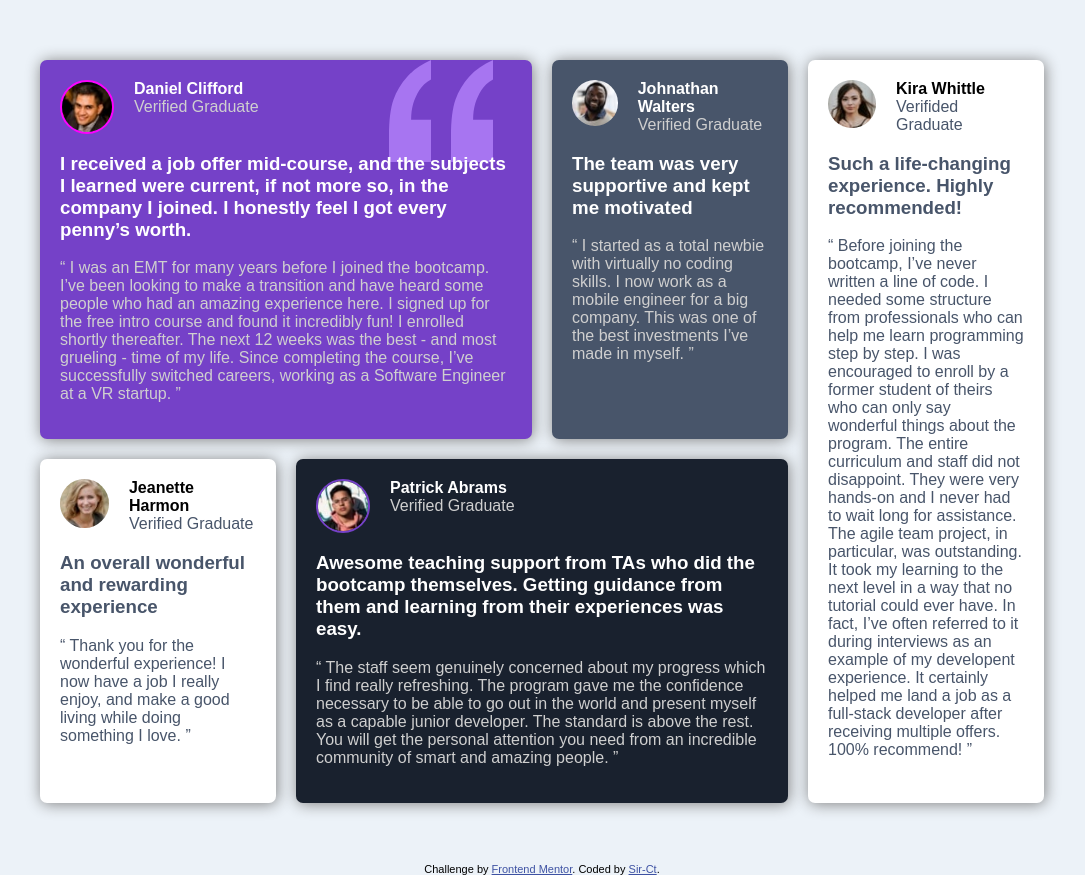
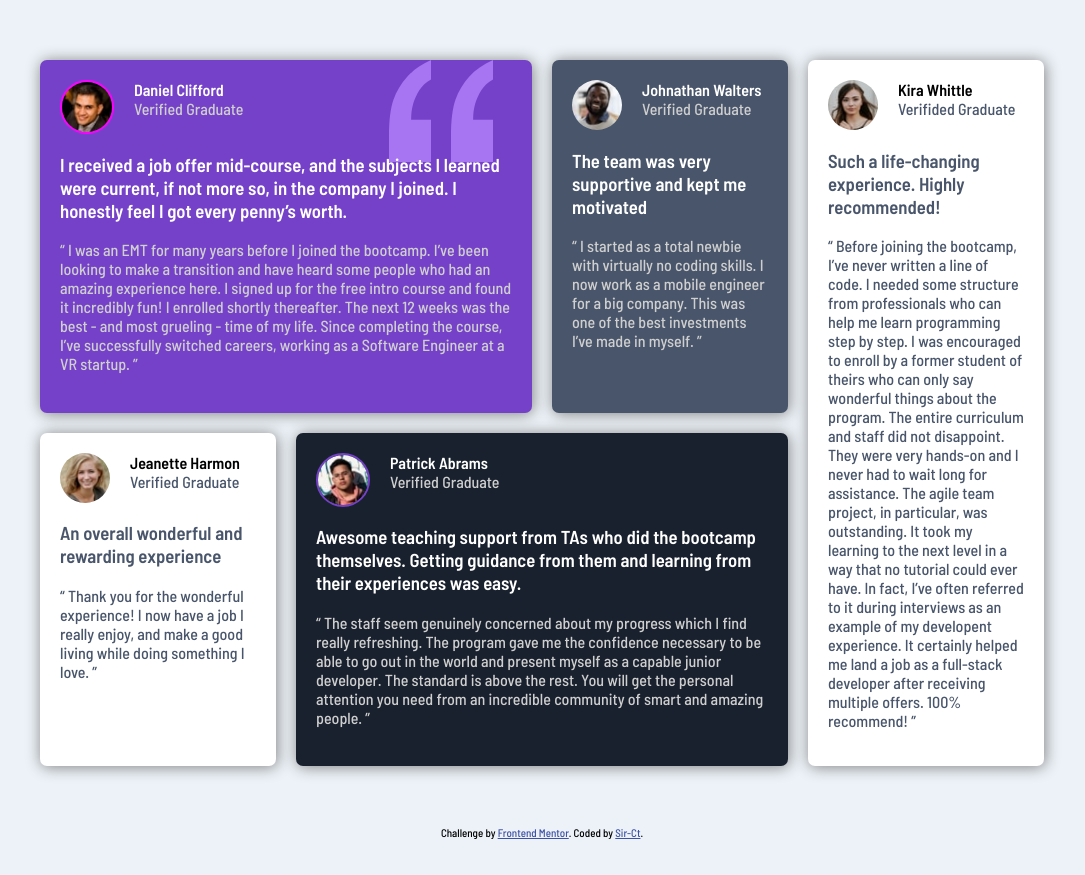
Before and after one commit to Sir-ct/testimonialgrid, a plain HTML site: page index.html in a window 1280 px wide. Shown: the whole page, without its empty margins (98-1183 px from the left). After the commit the page ends 839 px from the top, so only its background shows below. Drawn offline with Linux system fonts and the light colour scheme.

Commit message:
Changes to be committed:

```diff
--- a/index.html
+++ b/index.html
@@ -9,7 +9,8 @@
 
     <link rel="icon" type="image/png" sizes="32x32" href="./images/favicon-32x32.png">
     <link rel="stylesheet" href="style.css/main.css">
-
+    <link rel="preconnect" href="https://fonts.gstatic.com">
+<link href="https://fonts.googleapis.com/css2?family=Barlow+Semi+Condensed:wght@500;600&display=swap" rel="stylesheet">
     <style>
         .attribution { font-size: 11px; text-align: center; }
         .attribution a { color: hsl(228, 45%, 44%); }
--- a/style.css/main.css
+++ b/style.css/main.css
@@ -2,7 +2,7 @@ body{
     margin: 0;
     padding: 0;
     background:  hsl(210, 46%, 95%);
-    font-family: Barlow Semi Condensed, sans-serif;
+    font-family: 'Barlow Semi Condensed', sans-serif;
 }
 img{
     width: 100%;
```
